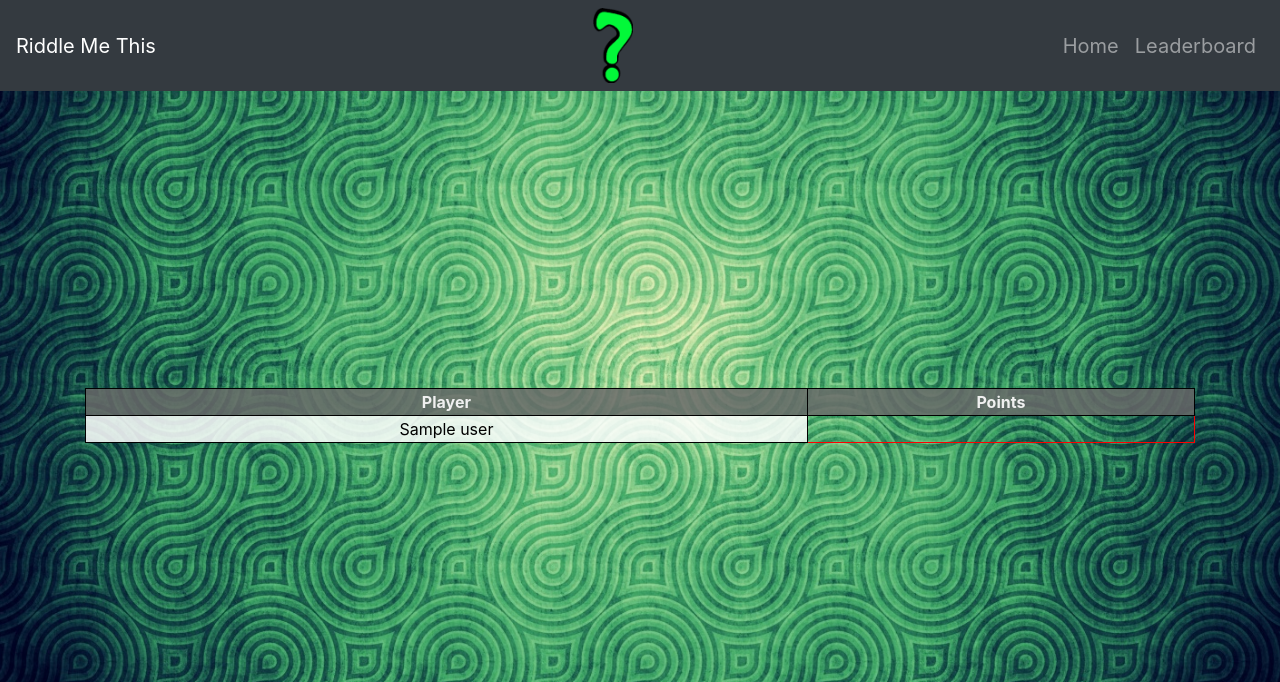
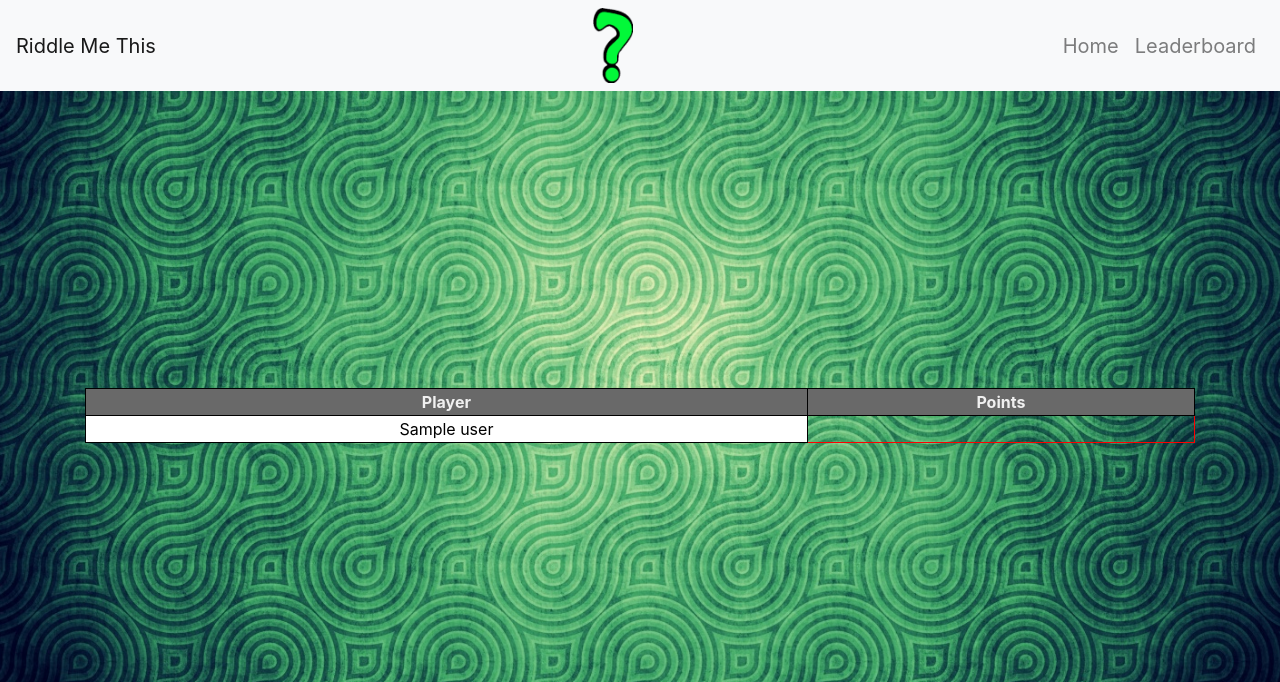
Before and after one commit to krivanpeter/riddle-me-this, a Flask app: template templates/leaderboard.html in a window 1280 px wide. Shown: the top 682 px of the page. Run offline with Flask 2, Linux system fonts and the light colour scheme; the template is opened without the code that fills it: most values are stand-ins (such as "Sample title", 1, 10 or a date in 2020); some libraries are stand-ins or nearby versions.

Commit message:
Navbar style changed

```diff
--- a/static/css/style.css
+++ b/static/css/style.css
@@ -9,12 +9,12 @@ table {
 
 th {
     color: rgb(240, 240, 240);
-    background-color: rgba(105, 105, 105, 0.85);
+    background-color: rgba(105, 105, 105);
     border: 1px solid black;
 }
 
 td {
-    background-color: rgba(255, 255, 255, 0.85);
+    background-color: rgba(255, 255, 255);
     border: 1px solid black;
 }
 
@@ -26,7 +26,7 @@ td {
     color: #000000;
 }
 
-form{
+form {
     margin: 20px;
 }
 
@@ -36,9 +36,23 @@ body {
 }
 
 .nav-link,
-.navbar-brand{
+.navbar-brand {
     font-size: 20px;
     font-weight: 400;
-    color:black;
+    color: black;
     text-decoration: none;
 }
+
+.navbar,
+.navbar-light{
+    color: white;
+    background-color: rgba(105, 105, 105);
+}
+
+.nav-link {
+    color: white;
+}
+
+.nav-link:hover {
+    color: black;
+}
--- a/templates/base.html
+++ b/templates/base.html
@@ -9,7 +9,7 @@
 
 <body style="background: url({{ url_for('static', filename='img/background.jpg') }})center center fixed;background-size:cover;">
 
-  <nav class="navbar navbar-expand-sm bg-dark navbar-dark">
+  <nav class="navbar navbar-expand-sm bg-light navbar-light">
     <a class="navbar-brand" href="{{ url_for('index') }}">Riddle Me This</a>
     <a class="mx-auto" href="{{ url_for('index') }}">
         <img src="{{url_for('static', filename='img/logo.png')}}" />
```
Also changed, not shown: data/users.json (added, +12 -0 lines).
